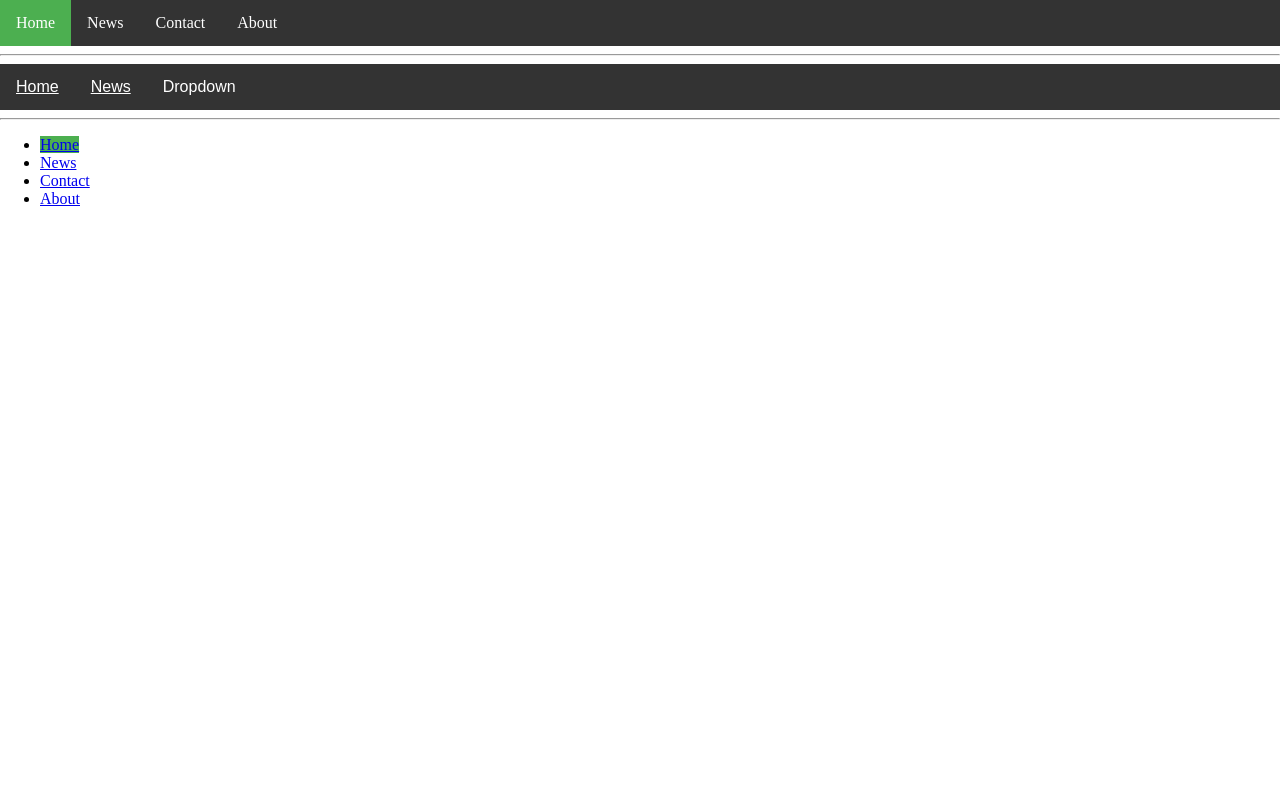
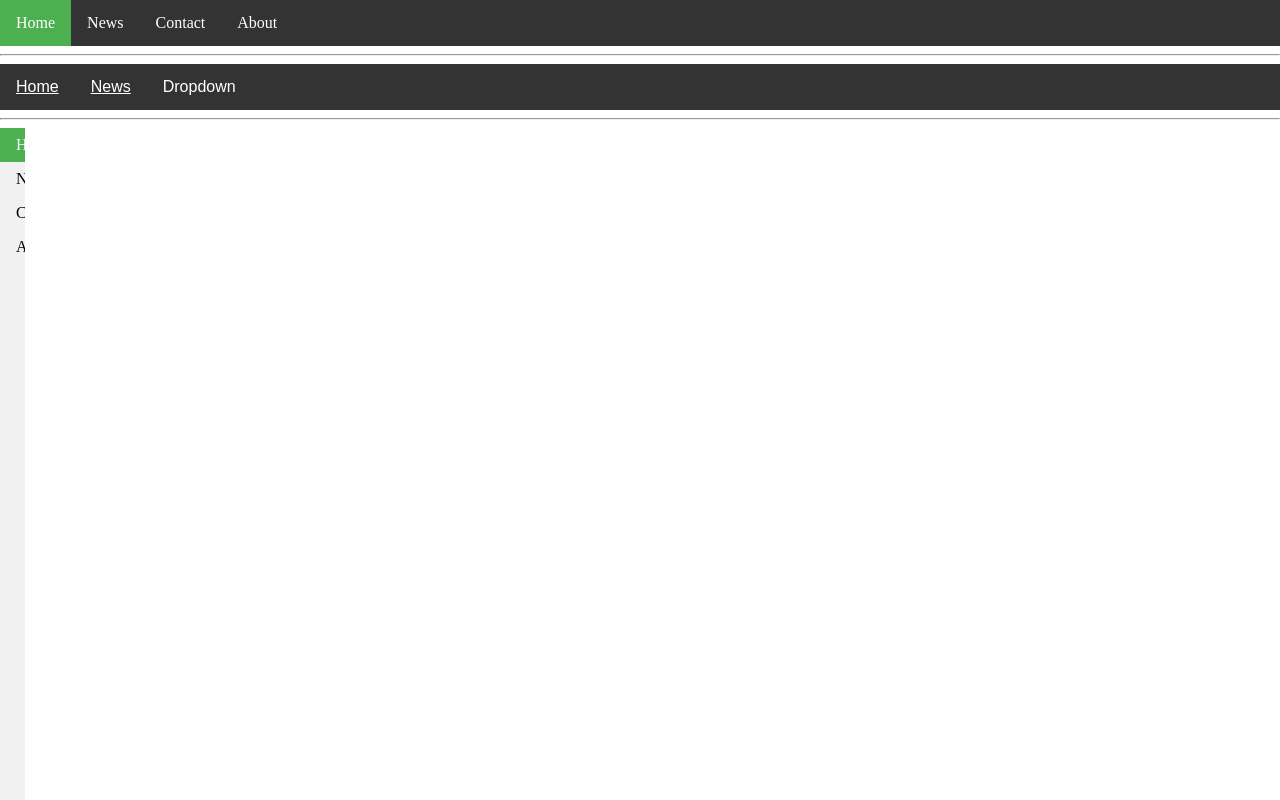
Before and after one commit to SuelaHasani/suelahasani, a plain HTML site: page Module15/css/module15-pt2/index2.html in a window 1280 px wide. Drawn offline with Linux system fonts and the light colour scheme.

Commit message:
created module15

```diff
--- a/Module15/css/module15-pt2/css/style2.css
+++ b/Module15/css/module15-pt2/css/style2.css
@@ -106,5 +106,32 @@ body{
     content: "";
     display: table;
     clear: both;
+}
 
+#vertical-menu{
+    list-style-type: none;
+    margin: 0;
+    padding: 0;
+    width: 25px;
+    background-color: #f1f1f1;
+    position: fixed;
+    height: 100%;
+    overflow: auto;
 }
+
+#vertical-menu li a{
+    display: block;
+    color: black;
+    padding: 8px 16px;
+    text-decoration: none;
+}
+
+#vertical-menu li a.active{
+    background-color: #4CAF50;
+    color: white;
+}
+
+#vertical-menu li a.hover:not(.active){
+    background-color: #555;
+    color: white;
+}
```
